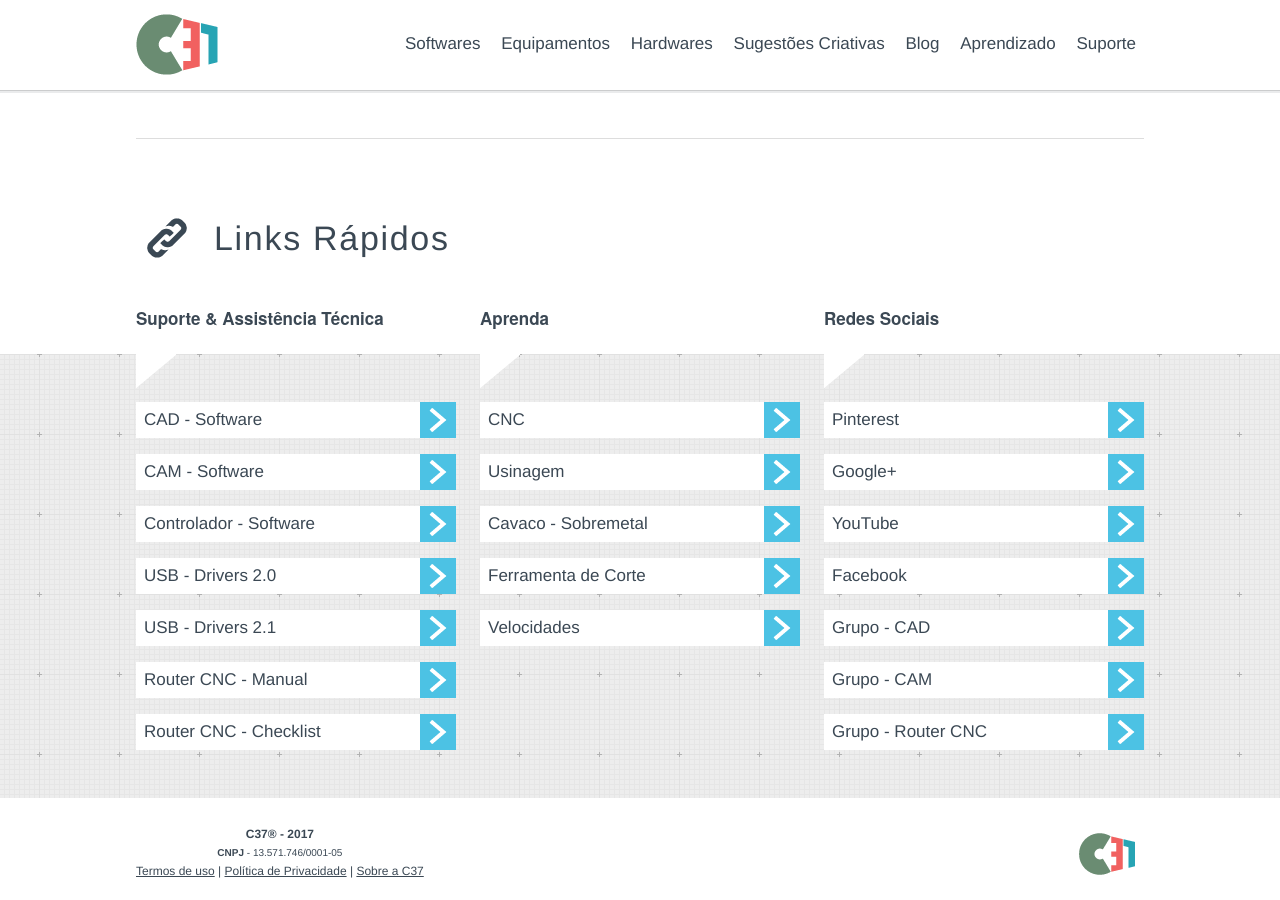
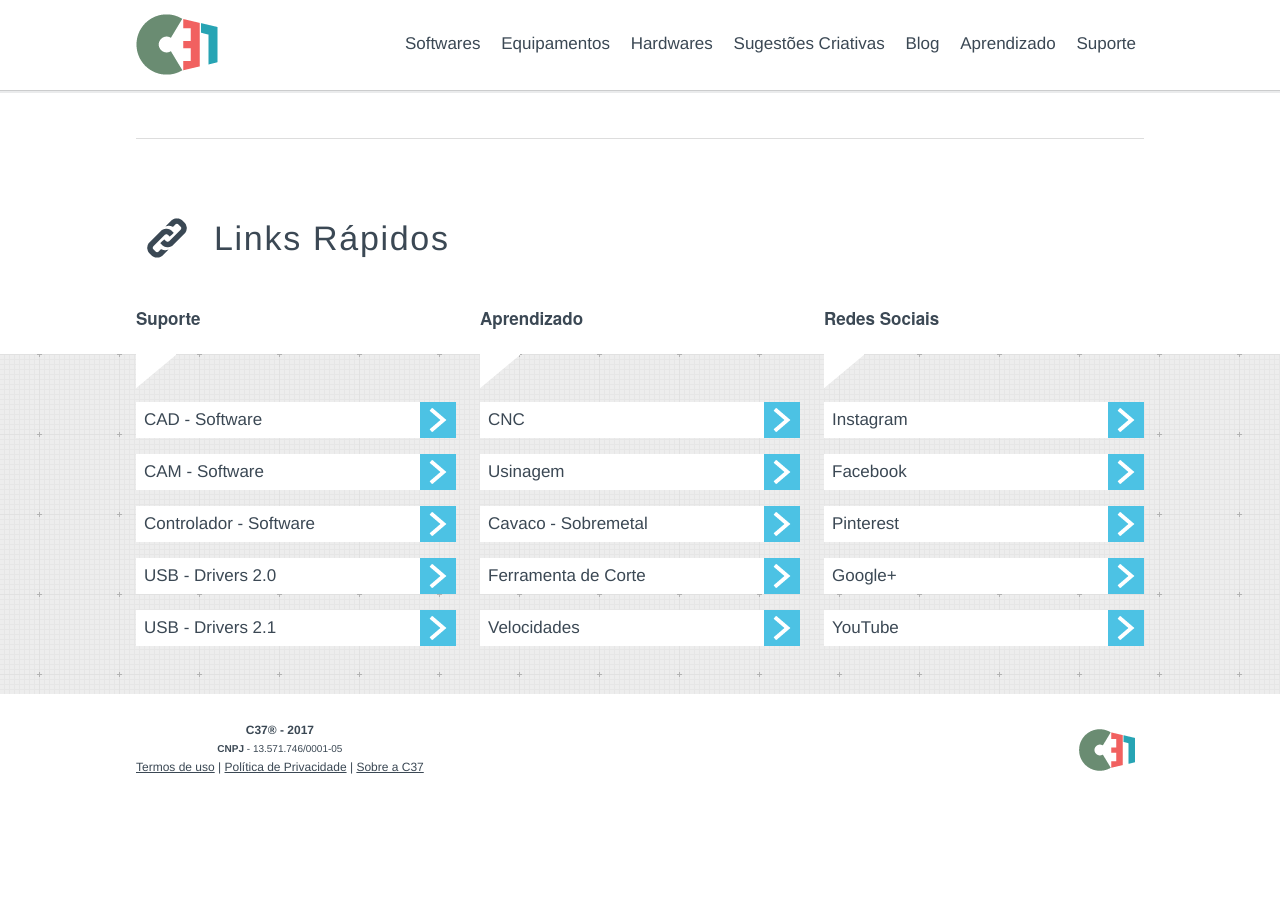
Before and after one commit to C37/website, a Jekyll site: the page built from index.html, in a window 1280 px wide and 900 px high, scrolled down 3056 px. Built offline with Jekyll 4.4.1, drawn with Linux system fonts in a browser that asks for light colours; nearby versions of some CDN libraries; Markdown is read by kramdown in place of the engine named in the settings; comment, search, counter and statistics services are not loaded; after the commit the page ends 3852 px from its top, so only the background shows below that.

```diff
--- a/index.html
+++ b/index.html
@@ -224,8 +224,8 @@ layout: base
 <div class="wrap">
     <h2 class="icon icon-link">Links Rápidos</h2>
     <ul class="quick-links-header">
-        <li>Suporte & Assistência Técnica</li>
-        <li>Aprenda</li>
+        <li>Suporte</li>
+        <li>Aprendizado</li>
         <li class="last">Redes Sociais</li>
     </ul>
     <div class="clear"></div>
@@ -250,12 +250,6 @@ layout: base
                 <li>
                     <a href="/assets/USB-Drivers3-0.zip" target="_blank">USB - Drivers 2.1<span></span></a>
                 </li>
-                <li>
-                    <a href="/assets/C37-RouterCNC-Manual.pdf" target="_blank">Router CNC - Manual<span></span></a>
-                </li>
-                <li>
-                    <a href="#">Router CNC - Checklist<span></span></a>
-                </li>
             </ul>
             <ul class="list quick-links">
                 <li class="corner"></li>
@@ -273,20 +267,17 @@ layout: base
             </ul>
             <ul class="list quick-links last">
                 <li class="corner"></li>
-                <li><a href="https://br.pinterest.com/c37cnc/" target="_blank">Pinterest<span></span></a>
+                <li>
+                    <a href="https://www.instagram.com/c37.cnc" target="_blank">Instagram<span></span></a>
+                </li>
+                <li>
+                    <a href="https://www.facebook.com/c37.cnc" target="_blank">Facebook<span></span></a>
+                </li>
+                <li><a href="https://br.pinterest.com/c37cnc" target="_blank">Pinterest<span></span></a>
                 </li>
                 <li><a href="https://plus.google.com/+C37-CNC" target="_blank">Google+<span></span></a>
                 </li>
                 <li><a href="https://www.youtube.com/c/C37-CNC" target="_blank">YouTube<span></span></a>
-                </li>
-                <li>
-                    <a href="https://www.facebook.com/c37.cnc" target="_blank">Facebook<span></span></a>
-                </li>
-                <li><a href="https://www.facebook.com/groups/c37.cad/" target="_blank">Grupo - CAD<span></span></a>
-                </li>
-                <li><a href="https://www.facebook.com/groups/c37.cam/" target="_blank">Grupo - CAM<span></span></a>
-                </li>
-                <li><a href="https://www.facebook.com/groups/c37.routercnc/" target="_blank">Grupo - Router CNC<span></span></a>
                 </li>
             </ul>
             <div class="clear"></div>
```
Also changed, not shown: support/index.html (+9 -0 lines), 2 other files.
